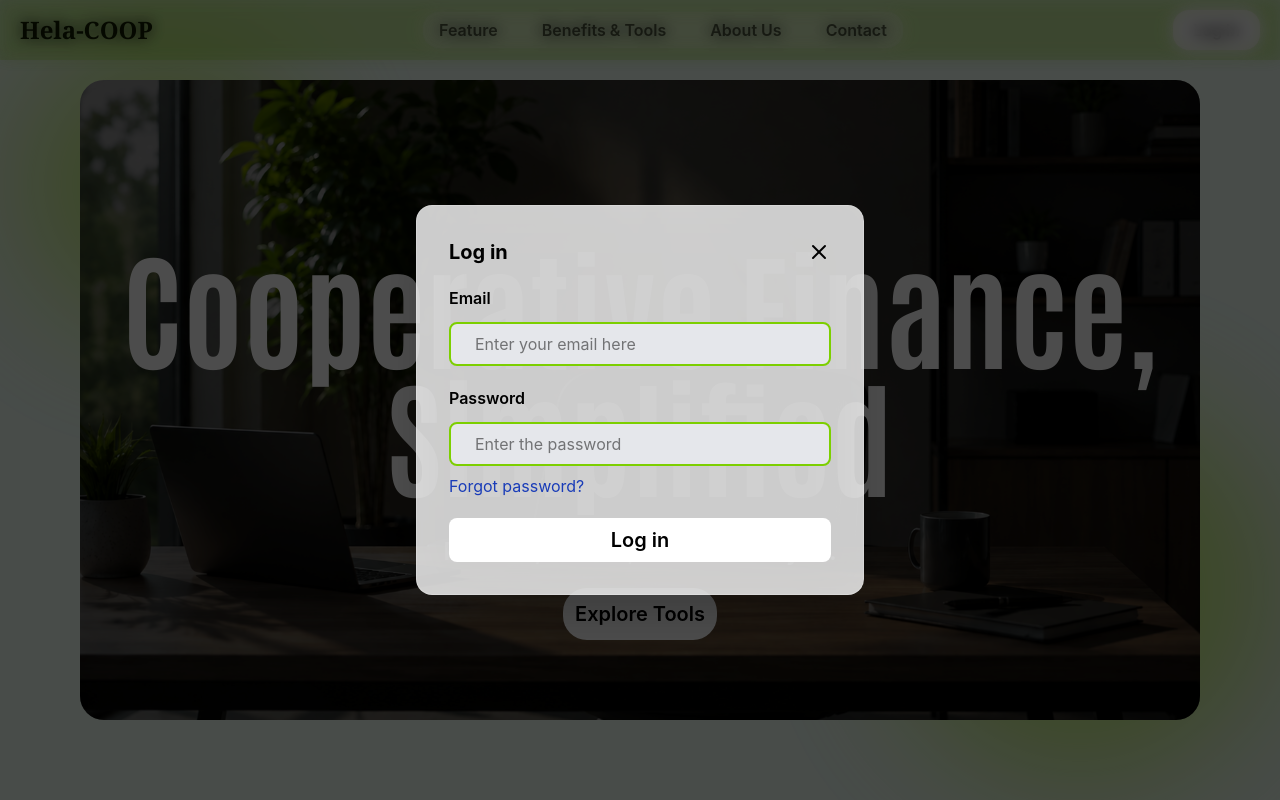
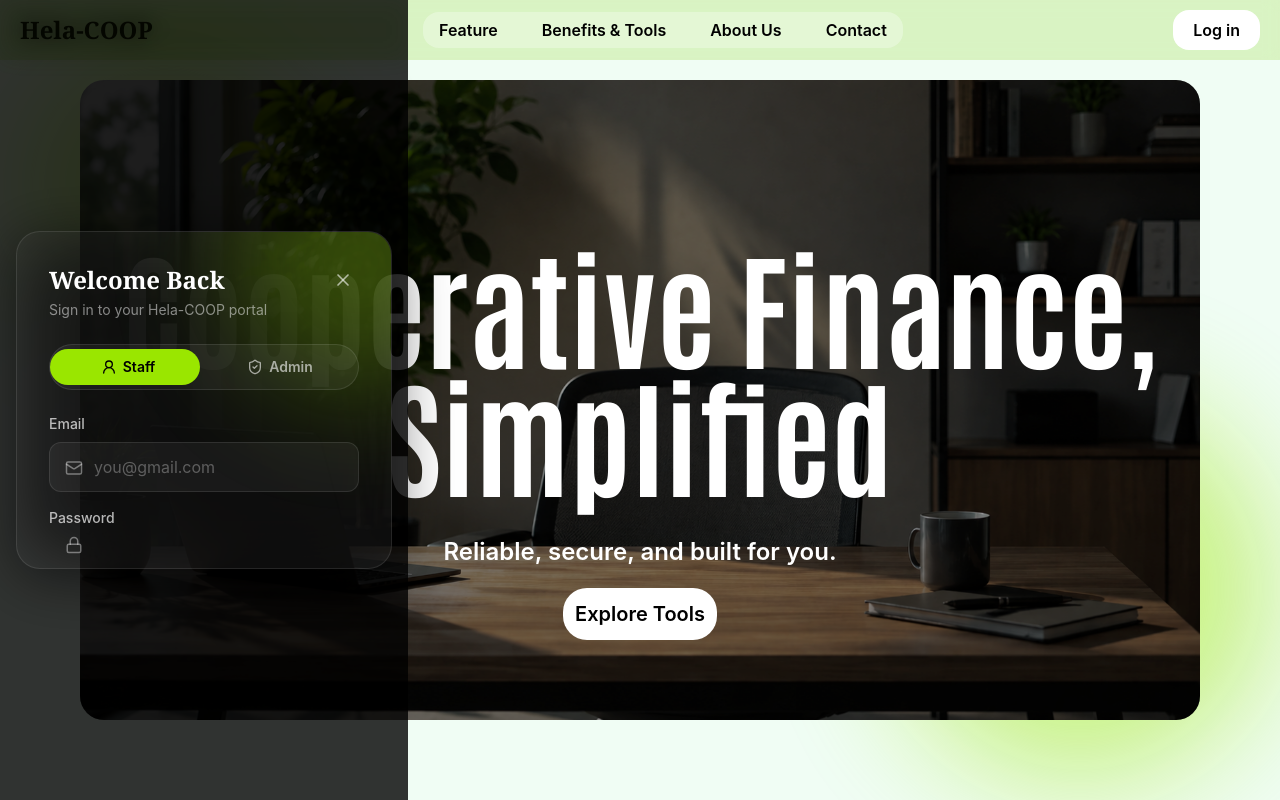
Before and after one commit to Senad-PM/Hela-COOP, a React (Vite) app in the folder client/: page / in a window 1280 px wide. Both pictures are taken after a click on the element "Log in". Shown: the top 800 px of the page. Built offline with nearby package versions, Linux system fonts and the light colour scheme.

Commit message:
Style: Changing the login styles

```diff
--- a/client/components/Navbar.jsx
+++ b/client/components/Navbar.jsx
@@ -1,7 +1,7 @@
 import React, { useState } from 'react'
-import { X, Menu, XIcon} from 'lucide-react'
+import { X, Menu, XIcon, UserRound, ShieldCheck, Mail, Lock} from 'lucide-react'
 import axios from 'axios'
-import { motion } from 'framer-motion'
+import { AnimatePresence, animate, motion } from 'framer-motion'
 import { useNavigate } from 'react-router-dom'
 
 const Navbar = () => {
@@ -12,8 +12,10 @@ const Navbar = () => {
     const [formISOpen, SetFormIsOpen] = useState(false)
     const [isRegister, SetIsRegister] = useState(false)
 
+    const [portal, setPortal] = useState('staff')
     const [email, setEmail] = useState('')
     const [password, setPassword] = useState('')
+    const [showPassword, setShowPassword] = useState(false)
     const [error, setError] = useState('')
     const [loading, setLoading] = useState(false)
 
@@ -95,62 +97,93 @@ const Navbar = () => {
             </div>
         )}
         {formISOpen && (
-            <div className='fixed top-0 left-0 w-screen h-screen bg-black/70 backdrop-blur-sm z-50 flex items-center justify-center p-4'>
             <motion.div
-                    initial={{opacity: 0, y: -100}}
-                    animate={{opacity: 1, y: 0}}
-                    transition={{
-                        type:'spring',
-                        stiffness:100,
-                        damping:25,
-                        delay:0.3,
-                        duration:1.2,
-                    }}
-                className='bg-white/80 backdrop-blur-xl border border-white/20 rounded-2xl shadow-2xl w-full max-w-md p-8'>
-                    <div className='flex justify-between items-center'>
-                        <h1 className='font-bold text-xl'>Log in</h1>
-                        <XIcon className='font-bold cursor-pointer' onClick={closeForm} />
+                initial={{opacity: 0}}
+                animate={{opacity: 1}}
+                exit={{opacity: 0}}
+                className='flex items-center justify-center p-4 fixed top-0 left-0 w-scree h-screen bg-black/80 backdrop-blur-md z-50'
+            >
+                <motion.div
+                    initial={{opacity: 0, y: 24, scale: 0.97}}
+                    animate={{opacity: 1, y: 0, scale: 1}}
+                    exit={{opacity: 0, y: 12, scale: 0.98}}
+                    transition={{type: "spring", stiffness: 220, damping: 26}}
+                    className='relative w-full max-w-md rounded-3xl border border-white/10 bg-white/5 backdrop-blur-2xl shadow-[0_8px_60px_rgba(0,0,0,0.6)] overflow-hidden'
+                >
+
+                    <div className={`pointer-events-none absolute -top-24 -right-24 w-64 h-64 rounded-full blur-3xl opacity-30 transition-colors duration-500 ${portal === 'admin' ? 'bg-amber-400' : 'bg-lime-400'}`} />
+                    <div className='relative p-8'>
+
+                        <div className='flex justify-between items-start'>
+                            <div>
+                                <h1 className='font-serif font-semibold text-2xl text-white'>Welcome Back</h1>
+                                <p className='text-white/50 text-sm mt-1'>Sign in to your Hela-COOP portal</p>
                             </div>
-                    {/* Show error message */}
+                            <button
+                                onClick={closeForm}
+                                className='text-white/60 hover:text-white hover:bg-white/10 rounded-full p-1.5 transition-colors duration-200 cursor-pointer'
+                                aria-label='Close'
+                            >
+                                <XIcon className='w-5 h-5' />
+                            </button>
+                        </div>
+
+                        <div className='relative mt-6 grid grid-cols-2 gap-1 p-1 rounded-full bg-white/5 border border-white/10'>
+                            <span className={`absolute top-1 bottom-1 w-[calc(50%-4px)] rounded-full transition-all duration-300 ease-out ${portal === 'admin' ? 'translate-x-[calc(100%+4px)] bg-amber-400' : 'translate-x-0 bg-lime-400'}`} />
+                            <button
+                                type='button'
+                                onClick={() => { setPortal('staff'); setError('') }}
+                                className={`relative z-10 flex items-center justify-center gap-1.5 py-2 rounded-full text-sm font-semibold transition-colors duration-300 cursor-pointer ${portal === 'staff' ? 'text-black' : 'text-white/60 hover:text-white'}`}
+                            >
+                                <UserRound className='w-4 h-4' /> Staff
+                            </button>
+                            <button
+                                type='button'
+                                onClick={() => { setPortal('admin'); setError('') }}
+                                className={`relative z-10 flex items-center justify-center gap-1.5 py-2 rounded-full text-sm font-semibold transition-colors duration-300 cursor-pointer ${portal === 'admin' ? 'text-black' : 'text-white/60 hover:text-white'}`}
+                            >
+                                <ShieldCheck className='w-4 h-4' /> Admin
+                            </button>
+                        </div>
+
+                        <AnimatePresence>
                             {error && (
-                        <p className='mt-3 text-red-500 text-sm font-medium'>{error}</p>
+                                <motion.p
+                                    initial={{opacity: 0, height: 0}}
+                                    animate={{opacity: 1, height:"auto"}}
+                                    exit={{opacity: 0, height: 0}}
+                                    className='mt-4 text-red-400 text-sm font-medium bg-red-500/10 border border-red-500/20 rounded-lg px-3 py-2'
+                                >
+                                    {error}
+                                </motion.p>
                             )}
+                        </AnimatePresence>
+
                         <form onSubmit={handleLogin}>
-                        <div className='mt-5'>
-                            <label htmlFor="email" className='text-base font-semibold block'>Email</label>
-                            <input
-                                type="email"
-                                value={email}
+                            <div className='mt-6'>
+                                <label htmlFor="email" className='text-sm font-medium text-white/70 block mb-2'>Email</label>
+                                <div className='relative'>
+                                    <Mail className='absolute left-4 top-1/3 -transale-y-1/2 w-4.5 h-4.5 text-white/40 pointer-events-none' />
+                                    <input type='email' id='email' value={email }
                                         onChange={(e) => setEmail(e.target.value)}
                                         required
-                                placeholder='Enter your email here'
-                                className='w-full text-black bg-gray-200 border-2 border-lime-500 px-6 py-2 rounded-lg mt-3'
+                                        placeholder='you@gmail.com'
+                                        className='w-full text-white placeholder-white/30 bg-white/5 border border-white/10 pl-11 pr-4 py-3 rounded-xl outline-none focus:border-lime-400/60 focus:bg-white/10 focus:ring-2 focus:ring-lime-400/20 transition-all duration-200'
                                     />
                                 </div>
-                        <div className='mt-5'>
-                            <label htmlFor="Password" className='text-base font-semibold block'>Password</label>
-                            <input
-                                type="password"
-                                value={password}
-                                onChange={(e) => setPassword(e.target.value)}
-                                required
-                                placeholder='Enter the password'
-                                className='w-full text-black bg-gray-200 border-2 border-lime-500 px-6 py-2 rounded-lg mt-3'
-                            />
-                            <h4 className='mt-2 text-base text-blue-800 cursor-pointer'>Forgot password?</h4>
                             </div>
-                        <div className='mt-5'>
-                            <button
-                                type="submit"
-                                disabled={loading}
-                                className='w-full rounded-lg bg-white p-2 font-semibold text-xl cursor-pointer hover:bg-emerald-400 hover:text-white transition-colors duration-300 disabled:opacity-50'
-                            >
-                                {loading ? 'Logging in...' : 'Log in'}
-                            </button>
+                            <div className='mt-4'>
+                                <label htmlFor="password" className='text-sm font-medium text-white/70 block mb-2'>Password</label>
+                                <div className='relative'>
+                                    <Lock className='absolute left-4 top-1/3 -transale-y-1/2 w-4.5 h-4.5 text-white/40 pointer-events-none' />
+                                </div>
                             </div>
                         </form>
+
+                    </div>
+
                 </motion.div>
-            </div>
+            </motion.div>
         )}
     </header>
   )
```
Lines whose indentation alone changed are shown as unchanged.
